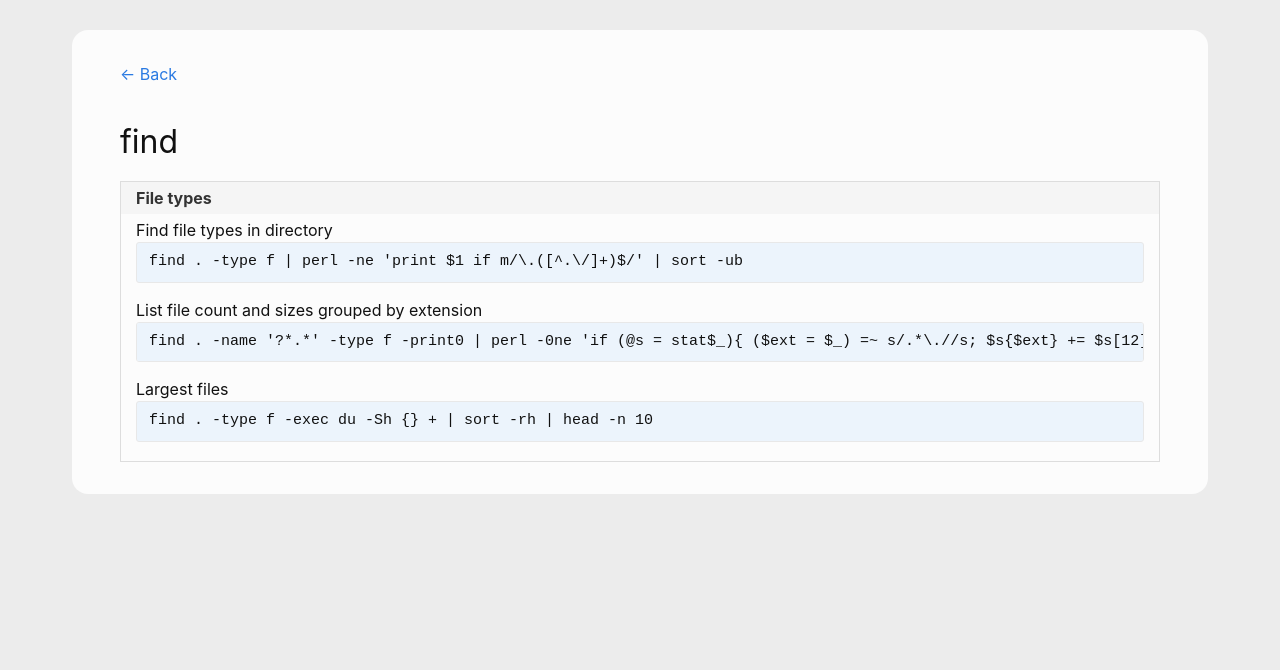
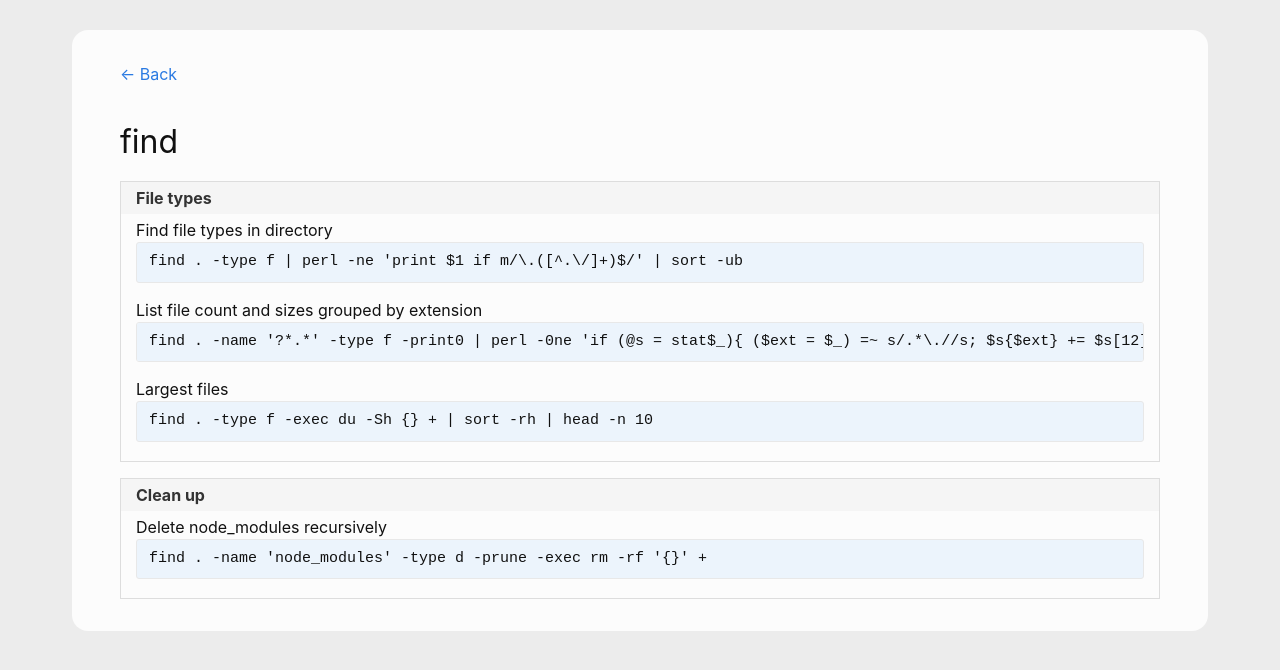
Before and after one commit to andreas-mausch/cheatsheets, a Jekyll site: the page built from _cheatsheets/find.md, in a window 1280 px wide. Shown: the top 670 px of the page. Built offline with Jekyll 4.4.1, drawn with Linux system fonts in a browser that asks for light colours.

Commit message:
Clean up node_modules

```diff
--- a/_cheatsheets/find.md
+++ b/_cheatsheets/find.md
@@ -7,4 +7,7 @@ section:
       Find file types in directory: find . -type f | perl -ne 'print $1 if m/\.([^.\/]+)$/' | sort -ub
       List file count and sizes grouped by extension: find . -name '?*.*' -type f -print0 | perl -0ne 'if (@s = stat$_){ ($ext = $_) =~ s/.*\.//s; $s{$ext} += $s[12]; $n{$ext}++; } END { for (sort{$s{$a} <=> $s{$b}} keys %s) { printf "%15d %6d %s\n",  $s{$_}<<9, $n{$_}, $_; } }' | numfmt --to=iec-i --suffix=B
       Largest files: find . -type f -exec du -Sh {} + | sort -rh | head -n 10
+  - name: Clean up
+    commands:
+      Delete node_modules recursively: find . -name 'node_modules' -type d -prune -exec rm -rf '{}' +
 ---
```
